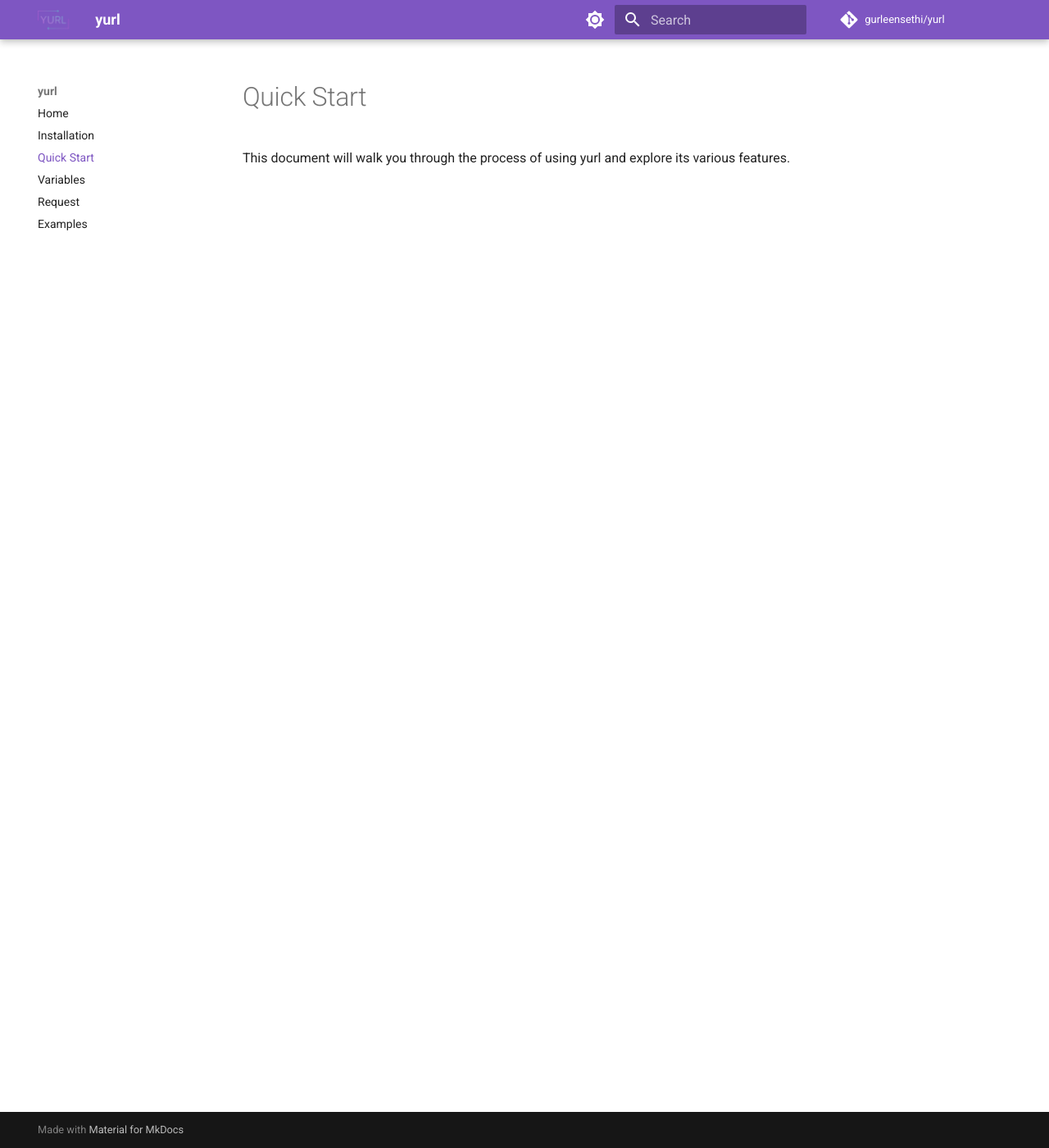
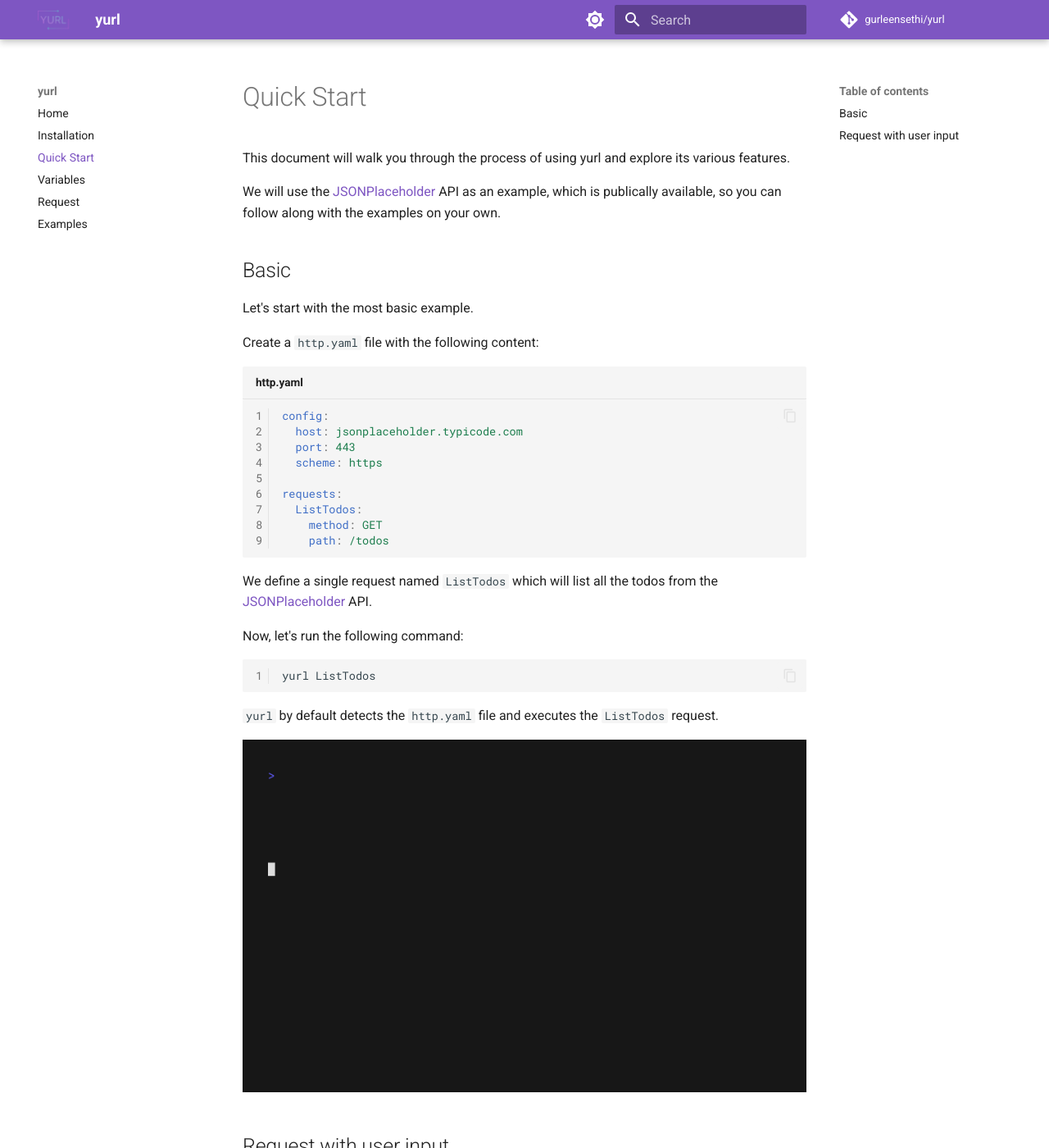
Before and after one commit to gurleensethi/yurl, an MkDocs documentation site: the page built from docs/quick-start.md, in a window 1280 px wide and 1400 px high. Shown: the whole window at 82% size. Built offline with MkDocs 1.6.1 and Material for MkDocs 9.7.7, drawn with Linux system fonts in a browser that asks for light colours; comment, search, counter and statistics services are not loaded; some of the changed text lies outside the part shown.

Commit message:
docs: add a quick start section

````diff
--- a/docs/quick-start.md
+++ b/docs/quick-start.md
@@ -1,3 +1,61 @@
 # Quick Start
 
 This document will walk you through the process of using yurl and explore its various features.
+
+We will use the [JSONPlaceholder](https://jsonplaceholder.typicode.com/) API as an example, which is publically available, so you can follow along with the examples on your own.
+
+## Basic
+
+Let's start with the most basic example.
+
+Create a `http.yaml` file with the following content:
+
+```yaml title="http.yaml"
+config:
+  host: jsonplaceholder.typicode.com
+  port: 443
+  scheme: https
+
+requests:
+  ListTodos:
+    method: GET
+    path: /todos
+```
+
+We define a single request named `ListTodos` which will list all the todos from the [JSONPlaceholder](https://jsonplaceholder.typicode.com/) API.
+
+Now, let's run the following command:
+
+```bash
+yurl ListTodos
+```
+
+`yurl` by default detects the `http.yaml` file and executes the `ListTodos` request.
+
+![](./media/quick-start/quick-start-1-basic.gif)
+
+## Request with user input
+
+Now we define a request to fetch a single todo by its id. We will define the `id` parameter as a variable.
+
+```yaml title="http.yaml" hl_lines="11-13"
+config:
+  host: jsonplaceholder.typicode.com
+  port: 443
+  scheme: https
+
+requests:
+  ListTodos:
+    method: GET
+    path: /todos
+
+  GetTodo:
+    method: GET
+    path: /todos/{{ id }}
+```
+
+We define a single request named `GetTodo` which will fetch a single todo by its id. We use variables to get the `id` from the user.
+
+![](./media/quick-start/quick-start-2-user-input.gif)
+
+Learn more about variables [here](./variables.md).
````
Also changed, not shown: Taskfile.yaml (+12 -0 lines), docs/media/quick-start/quick-start-1-basic.gif (added), docs/media/quick-start/quick-start-2-user-input.gif (added), 2 other files.
